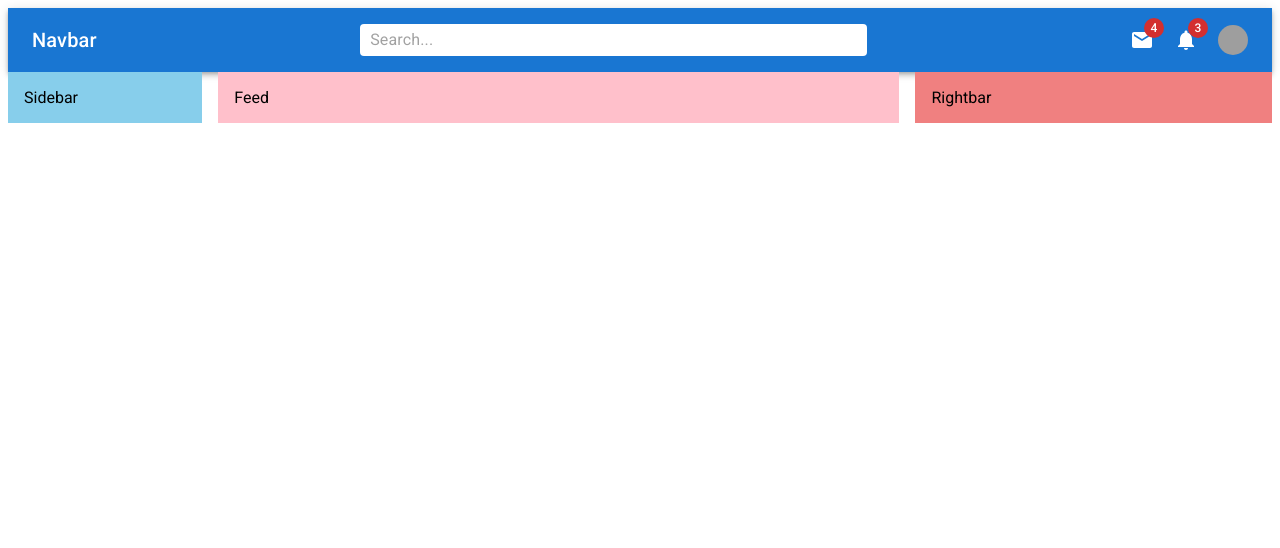
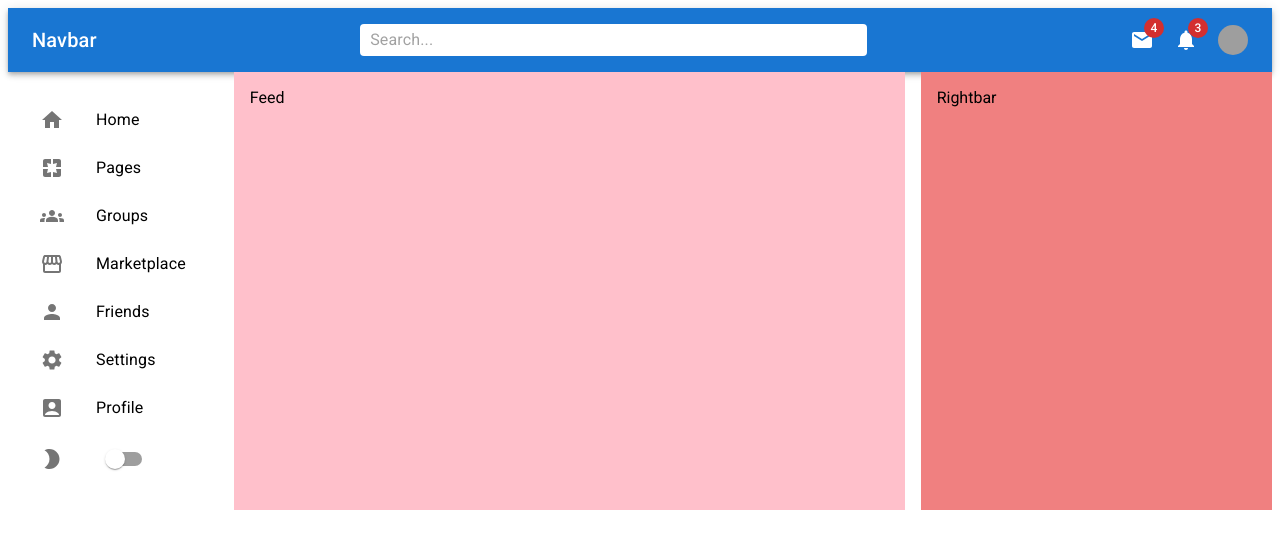
Before and after one commit to SalasDelil/mui-app, a React (Create React App) app: page / in a window 1280 px wide. Shown: the top 548 px of the page. Built offline with nearby package versions, Linux system fonts and the light colour scheme; grey boxes are pictures that could not be loaded.

Commit message:
sidebar updated

```diff
--- a/public/index.html
+++ b/public/index.html
@@ -16,7 +16,7 @@
         font-family: "Roboto", sans-serif;
       }
     </style>
-    <title>React App</title>
+    <title>MUI-App</title>
   </head>
   <body>
     <noscript>You need to enable JavaScript to run this app.</noscript>
--- a/src/components/Sidebar.jsx
+++ b/src/components/Sidebar.jsx
@@ -1,10 +1,78 @@
 import React from "react";
-import { Box } from "@mui/material";
+import { Box, List, ListItem, ListItemButton, ListItemIcon, ListItemText, Switch } from "@mui/material";
+import { AccountBox, Groups, Home, ModeNight, Pages, Person, Settings, Storefront } from "@mui/icons-material";
 
 const Sidebar = () => {
-    return (
-        <Box bgcolor="skyblue" flex={1} p={2} sx={{display: {xs: "none", sm: "block"}}}>Sidebar</Box>
-    )
-}
+  return (
+    <Box flex={1} p={2} sx={{ display: { xs: "none", sm: "block" } }}>
+      <List>
+        <ListItem disablePadding>
+          <ListItemButton component="a" href="#home">
+            <ListItemIcon>
+              <Home />
+            </ListItemIcon>
+            <ListItemText primary="Home" />
+          </ListItemButton>
+        </ListItem>
+        <ListItem disablePadding>
+          <ListItemButton component="a" href="#home">
+            <ListItemIcon>
+              <Pages />
+            </ListItemIcon>
+            <ListItemText primary="Pages" />
+          </ListItemButton>
+        </ListItem>
+        <ListItem disablePadding>
+          <ListItemButton component="a" href="#simple-list">
+            <ListItemIcon>
+              <Groups />
+            </ListItemIcon>
+            <ListItemText primary="Groups" />
+          </ListItemButton>
+        </ListItem>
+        <ListItem disablePadding>
+          <ListItemButton component="a" href="#simple-list">
+            <ListItemIcon>
+              <Storefront />
+            </ListItemIcon>
+            <ListItemText primary="Marketplace" />
+          </ListItemButton>
+        </ListItem>
+        <ListItem disablePadding>
+          <ListItemButton component="a" href="#simple-list">
+            <ListItemIcon>
+              <Person />
+            </ListItemIcon>
+            <ListItemText primary="Friends" />
+          </ListItemButton>
+        </ListItem>
+        <ListItem disablePadding>
+          <ListItemButton component="a" href="#simple-list">
+            <ListItemIcon>
+              <Settings />
+            </ListItemIcon>
+            <ListItemText primary="Settings" />
+          </ListItemButton>
+        </ListItem>
+        <ListItem disablePadding>
+          <ListItemButton component="a" href="#simple-list">
+            <ListItemIcon>
+              <AccountBox />
+            </ListItemIcon>
+            <ListItemText primary="Profile" />
+          </ListItemButton>
+        </ListItem>
+        <ListItem disablePadding>
+          <ListItemButton component="a" href="#simple-list">
+            <ListItemIcon>
+              <ModeNight />
+            </ListItemIcon>
+            <Switch />
+          </ListItemButton>
+        </ListItem>
+      </List>
+    </Box>
+  );
+};
 
-export default Sidebar
+export default Sidebar;
```
